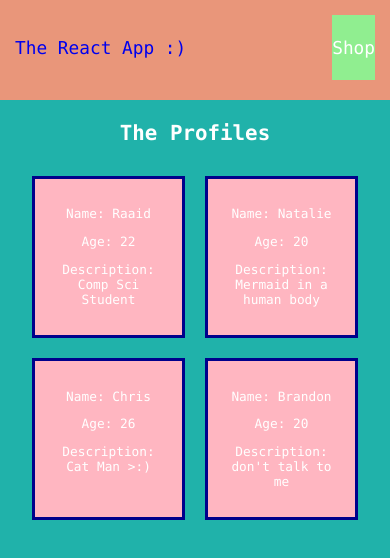
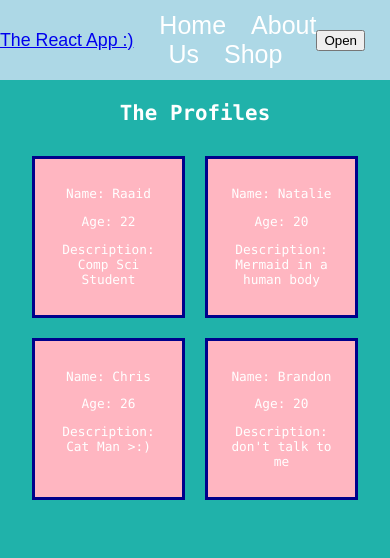
Before and after one commit to raaidsm/EcommerceSite, a React (Create React App) app: page / in a window 390 px wide. Shown: the top 558 px of the page. Built offline with nearby package versions, Linux system fonts and the light colour scheme.

Commit message:
Creating a responsive header in progress

```diff
--- a/src/App.css
+++ b/src/App.css
@@ -2,7 +2,8 @@
   text-align: center;
   font-family: Consolas, serif;
   background-color: lightseagreen;
-  min-height: 100vh;
+  width: 100vw;
+  height: 100vh;
   display: flex;
   flex-direction: column;
   align-items: center;
--- a/src/components/header/Header.css
+++ b/src/components/header/Header.css
@@ -1,18 +1,47 @@
 /* Header */
 .header {
-    height: 100px;
+    background-color: lightblue;
     width: 100%;
-    background-color: darksalmon;
-    display: block;
-    overflow: hidden;
+    height: 80px;
+    font-family: Arial, sans-serif;
+    display: flex;
 }
-/* Header Link */
-.header a{
-    margin: 15px;
+
+.header .headerLeft {
+    flex: 50%;
+    display: flex;
+    justify-content: left;
+    align-items: center;
+
+}
+
+.header .headerRight{
+    flex: 50%;
+    display: flex;
+    align-items: center;
+    justify-content: flex-end;
+    padding-right: 25px;
+}
+
+.Navbar .headerRight .links{
+    max-height: 80px;
+}
+
+.header .headerRight .links a{
     text-decoration: none;
-    float: right;
-    line-height: 65px;
+    color: white;
+    font-size: 25px;
+    margin-left: 25px;
 }
+
+.Header .headerLeft button{
+    display: none;
+}
+
+.Header .headerLeft #hidden{
+    display: flex;
+}
+
 /* When you hover over a link in the header */
 .header a:hover{
     background-color: lightblue;
@@ -21,45 +50,43 @@
     padding: 7px 13px;
 }
 
+button:hover{
+    cursor: pointer;
+}
+@media only screen and (max-width: 850px) {
+    .Header .headerRight .links a{
+        font-size: 15px;
 
-.header a.active {
-    background-color: lightgreen;
-    color: white;
-    transition: .5s;
-}
-
-.header .icon {
-    display: none;
-}
-
-
-h1{
-    text-align: left;
-}
-
-.logo{
-    float: left;
-    line-height: 65px;
-}
-
-@media screen and (max-width: 600px) {
-    .header a:not(:first-child) {display: none;}
-    .header a.icon {
-        float: right;
-        display: block;
     }
 }
 
-@media screen and (max-width: 600px) {
-    .header.responsive {position: relative;}
-    .header.responsive .icon {
+@media only screen and (max-width: 750px) {
+    .Header .headerRight button{
+        display: flex;
+        margin-left: 20px;
+
+    }
+
+    .Header.headerRight .links{
+        display: none;
+    }
+
+    .Header .headerRight #hidden{
         position: absolute;
-        right: 0;
-        top: 0;
+        left: 0px;
+        top: 80px;
+        height: 230px;
+        max-height: 230px;
+        width: 100%;
+        background-color: darkslateblue;
+        display: flex;
+        flex-direction: column;
+        align-items: center;
+
     }
-    .header.responsive a {
-        float: none;
-        display: block;
-        text-align: left;
+
+    .Navbar .headerRight #hidden a{
+        margin: 10px;
+        font-size: 25px;
     }
 }
--- a/src/components/header/Header.tsx
+++ b/src/components/header/Header.tsx
@@ -1,21 +1,31 @@
 import {FC} from "react";
+import React, {useState} from 'react'
 import "./Header.css"
+import { FontAwesomeIcon } from '@fortawesome/react-fontawesome'
+import { faCoffee } from '@fortawesome/free-solid-svg-icons'
 
 interface HeaderProps {
 
 }
 
 const Header: FC<HeaderProps> = (props: any) => {
+    const [showLinks, setShowLinks] = useState(false);
     return <div className="header">
-        <div className="logo">
+        <div className="headerLeft">
             <a href="#" className="logo">The React App :)</a>
         </div>
-           <header>
-               <a className="active"  href="#">Shop</a>
-               <a className="active" href="#">Blog</a>
-               <a className="active" href="#">About Us</a>
-           </header>
+        <div className="headerRight">
+            <div className="links" id={showLinks ? "hidden" : ""}>
+                <a href="#">Home</a>
+                <a href="#">About Us</a>
+                <a href="#">Shop</a>
+            </div>
+            <button onClick={ () => setShowLinks(!showLinks)}>Open</button>
+        </div>
+
     </div>;
+
+
 }
 
 export default Header;
```
